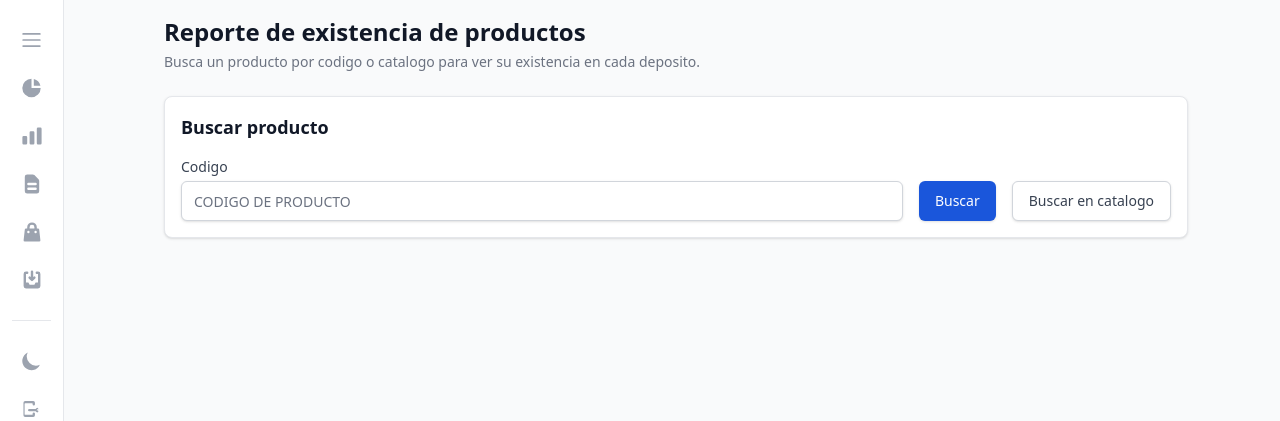
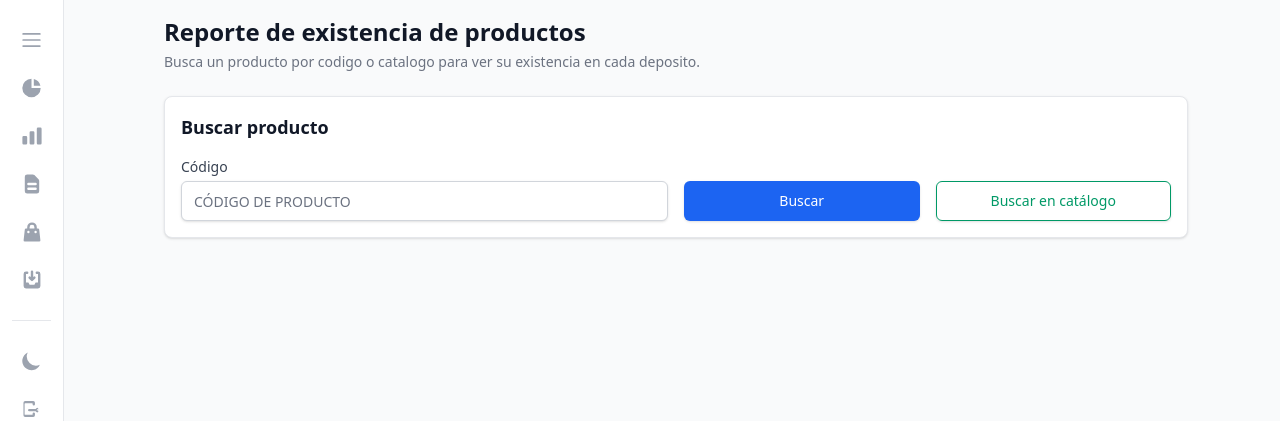
Before and after one commit to jose1574/toolbox-chrystal, a Python web app: template app/reports/templates/inventory/product_stock.html in a window 1280 px wide. Shown: the top 421 px of the page. Run offline with Jinja, Linux system fonts and the light colour scheme; the template is opened without the code that fills it, so the values that code supplies are empty; style sheets or scripts are compiled from the project's sources; some libraries are stand-ins or nearby versions.

Commit message:
se ajustan los estilos de la aplicacion

```diff
--- a/app/main/templates/base.html
+++ b/app/main/templates/base.html
@@ -4,6 +4,7 @@
     <meta charset="UTF-8">
     <meta name="viewport" content="width=device-width, initial-scale=1.0">
     <title>{% block title %}Toolbox{% endblock %}</title>
+    <script src="https://cdn.jsdelivr.net/npm/@tailwindcss/browser@4"></script>
     <link rel="stylesheet" href="{{ url_for('static', filename='dist/output.css') }}">
     <script>
         (function () {
--- a/app/reports/templates/inventory/product_stock.html
+++ b/app/reports/templates/inventory/product_stock.html
@@ -14,21 +14,26 @@
 
         <div class="rounded-lg border border-gray-200 bg-white p-4 shadow-sm dark:border-gray-700 dark:bg-gray-800">
             <h2 class="text-lg font-semibold text-gray-900 dark:text-gray-100">Buscar producto</h2>
-            <div class="mt-4 grid grid-cols-1 gap-4 md:grid-cols-[1fr_auto_auto] md:items-end">
-                <div>
-                    <label for="product-code-input" class="mb-1 block text-sm font-medium text-gray-700 dark:text-gray-300">Codigo</label>
+
+            <div class="mt-4 grid grid-cols-1 gap-4 md:grid-cols-12 md:items-end">
+
+                <div class="md:col-span-6">
+                    <label for="product-code-input" class="mb-1 block text-sm font-medium text-gray-700 dark:text-gray-300">Código</label>
                     <input type="text" id="product-code-input" name="product_code" autocomplete="off"
-                        placeholder="Codigo de producto"
-                        class="block h-10 w-full rounded-md border border-gray-300 px-3 text-sm uppercase shadow-sm focus:border-blue-500 focus:ring-blue-500 dark:border-gray-600 dark:bg-gray-900 dark:text-gray-100">
+                        placeholder="CÓDIGO DE PRODUCTO"
+                        class="block h-10 w-full rounded-md border border-gray-300 px-3 text-sm uppercase shadow-sm focus:border-blue-500 focus:outline-none focus:ring-2 focus:ring-blue-500 dark:border-gray-600 dark:bg-gray-900 dark:text-gray-100">
                 </div>
+
                 <button type="button" id="search-by-code"
-                    class="inline-flex h-10 items-center justify-center rounded-md bg-blue-700 px-4 text-sm font-medium text-white shadow-sm hover:bg-blue-800">
+                    class="inline-flex h-10 w-full items-center justify-center rounded-md bg-blue-600 px-4 text-sm font-medium text-white shadow-sm transition duration-200 ease-in-out hover:bg-blue-700 hover:-translate-y-0.5 active:translate-y-0 transform focus:outline-none focus:ring-2 focus:ring-blue-500 md:col-span-3">
                     Buscar
                 </button>
+
                 <button type="button" id="open-catalog-modal"
-                    class="inline-flex h-10 items-center justify-center rounded-md border border-gray-300 bg-white px-4 text-sm font-medium text-gray-700 shadow-sm hover:bg-gray-50 dark:border-gray-600 dark:bg-gray-900 dark:text-gray-200 dark:hover:bg-gray-700">
-                    Buscar en catalogo
+                    class="inline-flex h-10 w-full items-center justify-center rounded-md border border-emerald-600 bg-transparent px-4 text-sm font-medium text-emerald-600 shadow-sm transition duration-200 ease-in-out hover:bg-emerald-600 hover:text-white hover:-translate-y-0.5 active:translate-y-0 transform focus:outline-none focus:ring-2 focus:ring-emerald-500 dark:text-emerald-400 dark:border-emerald-500 dark:hover:bg-emerald-600 dark:hover:text-white md:col-span-3 whitespace-nowrap">
+                    Buscar en catálogo
                 </button>
+
             </div>
         </div>
 
```
Also changed, not shown: app/reports/templates/inventory/partials/product_stock_details.html (+31 -7 lines).
